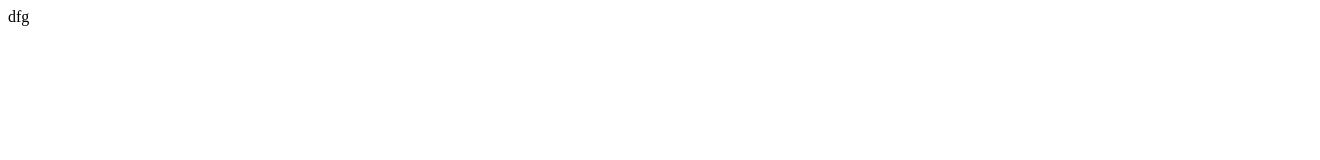
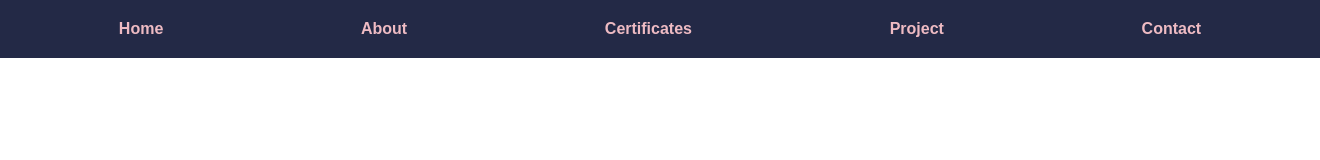
Before and after one commit to Eyuwankg-Swankg/InternAssignment, a plain HTML site: page home.html in a window 1280 px wide. Shown: the whole page, 1320 px wide, since content can reach past the window. Drawn offline with Linux system fonts and the light colour scheme.

```diff
--- a/home.html
+++ b/home.html
@@ -7,5 +7,16 @@
     <link rel="stylesheet" href="./homeStyle.css" />
     <title>Home</title>
   </head>
-  <body>dfg</body>
+  <body>
+    <header>
+      <nav>
+        <a class="class_links">Home</a>
+        <a class="class_links">About</a>
+        <a class="class_links">Certificates</a>
+        <a class="class_links">Project</a>
+        <a class="class_links">Contact</a>
+      </nav>
+    </header>
+    <div></div>
+  </body>
 </html>
--- a/homeStyle.css
+++ b/homeStyle.css
@@ -0,0 +1,22 @@
+body{
+    margin:0px;
+    padding:0px;
+    font-family: Arial, Helvetica, sans-serif;
+}
+header{
+    width: 100%;
+    padding: px;
+}
+header nav{
+    width: 100%;
+    background: #232946;
+    padding: 20px;
+    display: flex;
+    justify-content: space-around;
+    align-items: center;
+    font-weight: bold;
+}
+.class_links{
+    color: #eebbc3;
+    cursor: pointer;
+}
```
Also changed, not shown: dev.jpg (added).
